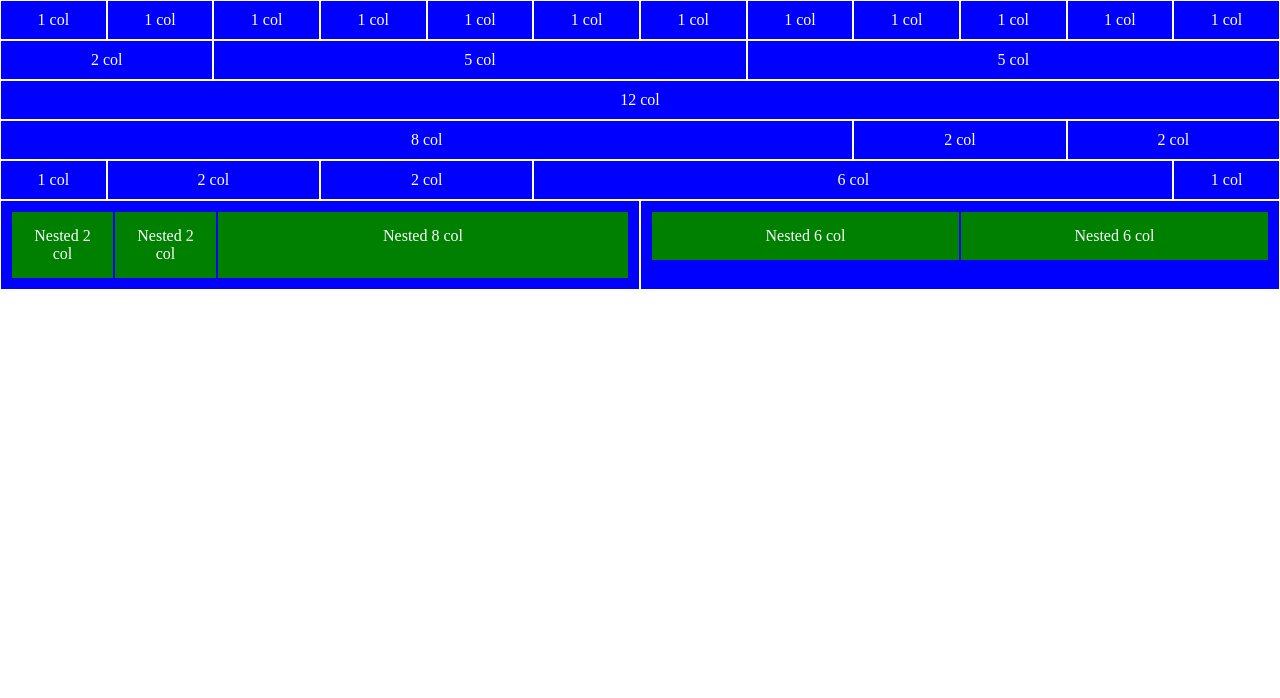
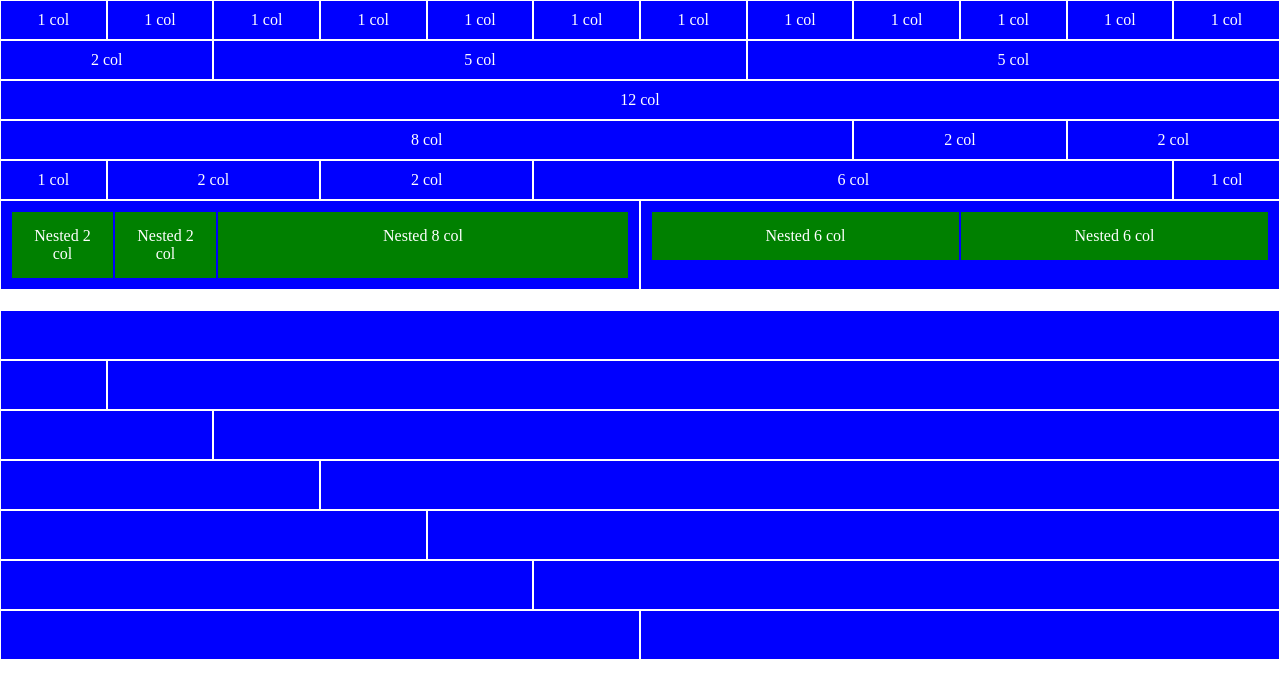
Before and after one commit to Afrodario/html-css-12bool, a plain HTML site: page index.html in a window 1280 px wide. Drawn offline with Linux system fonts and the light colour scheme.

Commit message:
Terminata seconda sezione

```diff
--- a/index.html
+++ b/index.html
@@ -192,7 +192,69 @@
     </section>
     <!-- Fine primo container fluid -->
 
+    <!-- Inizio secondo container fluid -->
+    <section class="container-fluid chart">
 
+        <!-- Inizio row unica -->
+        <div class="row">
+
+            <div class="col-12">
+
+            </div>
+
+            <div class="col-1">
+
+            </div>
+
+            <div class="col-11">
+
+            </div>
+
+            <div class="col-2">
+
+            </div>
+
+            <div class="col-10">
+
+            </div>
+
+            <div class="col-3">
+
+            </div>
+
+            <div class="col-9">
+
+            </div>
+
+            <div class="col-4">
+
+            </div>
+
+            <div class="col-8">
+
+            </div>
+
+            <div class="col-5">
+
+            </div>
+
+            <div class="col-7">
+
+            </div>
+
+            <div class="col-6">
+
+            </div>
+
+            <div class="col-6">
+
+            </div>
+
+        </div>
+        <!-- Fine row unica -->
+
+    </section>
+    <!-- Fine secondo container fluid -->
 
 </body>
 </html>
--- a/style.css
+++ b/style.css
@@ -11,3 +11,11 @@
     border: 1px solid blue;
     padding: 15px;
 }
+
+.chart {
+    margin-top: 20px;
+}
+
+.chart [class*="col-"] {
+    height: 50px;
+}
```
